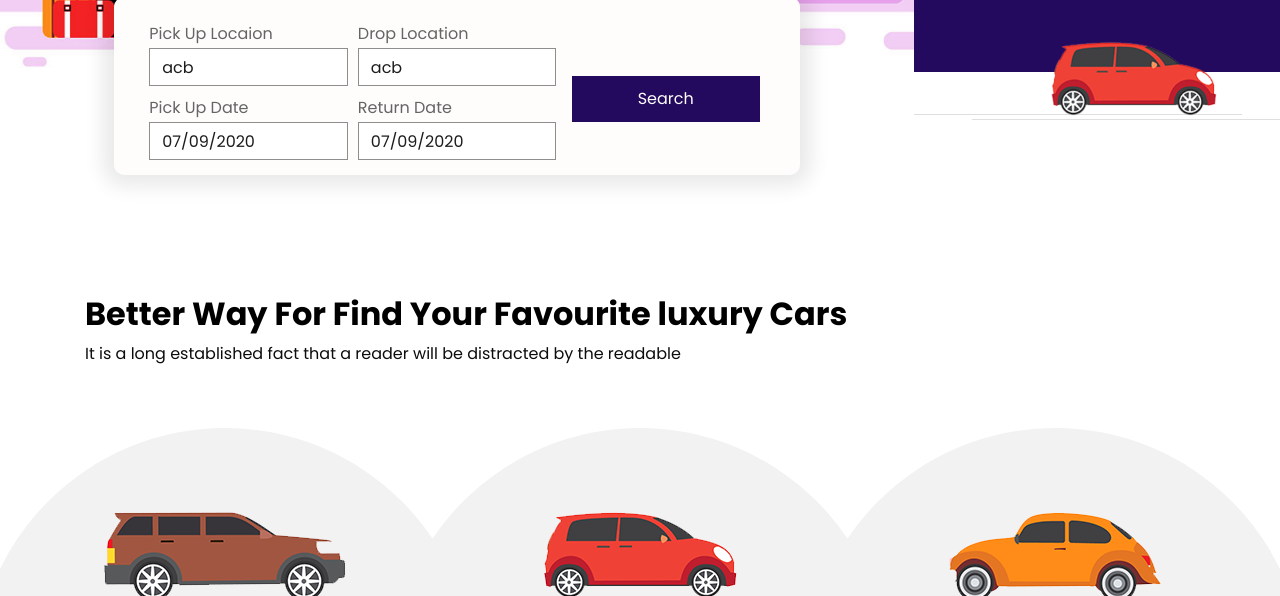
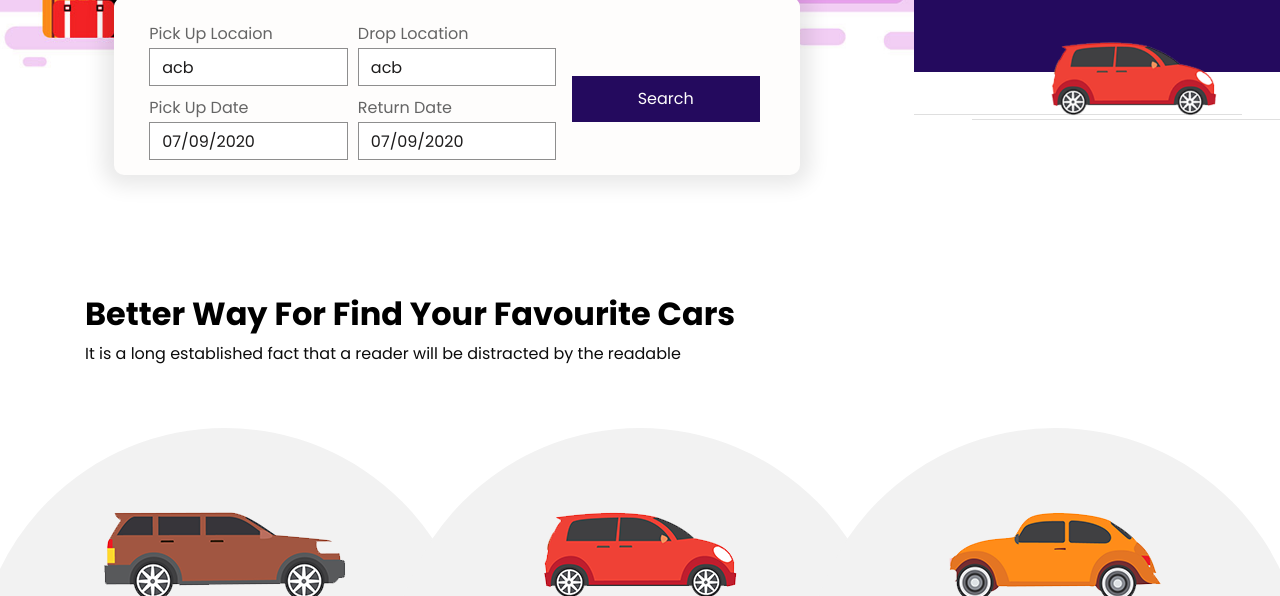
Before and after one commit to Vinitha-Nayak/Car-Project, a plain HTML site: page index.html in a window 1280 px wide. Shown: the part 504-1100 px from the top of the page. Drawn offline with nearby package versions, Linux system fonts and the light colour scheme.

Commit message:
Update index.html

```diff
--- a/index.html
+++ b/index.html
@@ -179,7 +179,7 @@
     <div class="container">
       <div class="heading_container">
         <h2>
-          Better Way For Find Your Favourite luxury Cars
+          Better Way For Find Your Favourite  Cars
         </h2>
         <p>
           It is a long established fact that a reader will be distracted by the readable
```
